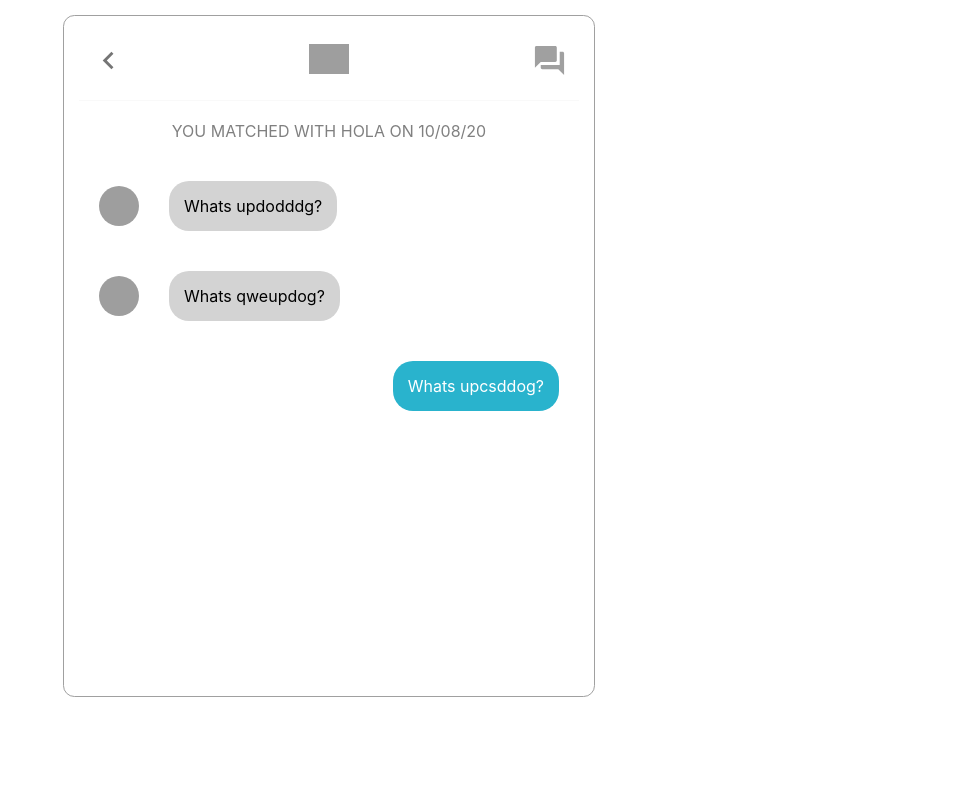
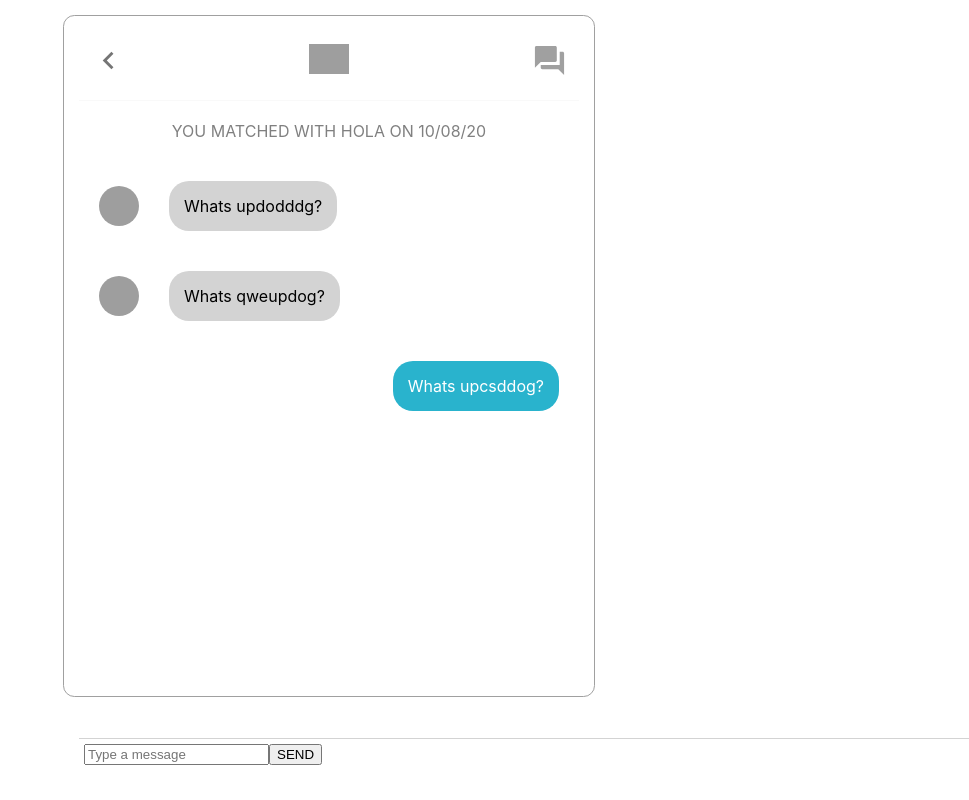
Before and after one commit to ErnestoJose23/tinder-clone, a React (Create React App) app: page /chat/1 in a window 1280 px wide. Shown: the whole page, without its empty margins (311-1280 px from the left). Built offline with nearby package versions, Linux system fonts and the light colour scheme; grey boxes are pictures that could not be loaded.

Commit message:
Chat page

```diff
--- a/src/ChatScreen.css
+++ b/src/ChatScreen.css
@@ -24,3 +24,18 @@
   border-radius: 20px;
   color: white;
 }
+
+.input {
+  display: flex;
+  padding: 5px;
+  position: fixed;
+  bottom: 30px;
+  width: 100%;
+  border-top: 1px solid lightgray;
+}
+
+.field {
+}
+
+.button {
+}
--- a/src/ChatScreen.js
+++ b/src/ChatScreen.js
@@ -34,6 +34,11 @@ function ChatScreen() {
           </div>
         )
       )}
+
+      <form className="input">
+        <input className="field" type="text" placeholder="Type a message" />
+        <button className="button"> SEND </button>
+      </form>
     </div>
   );
 }
```
